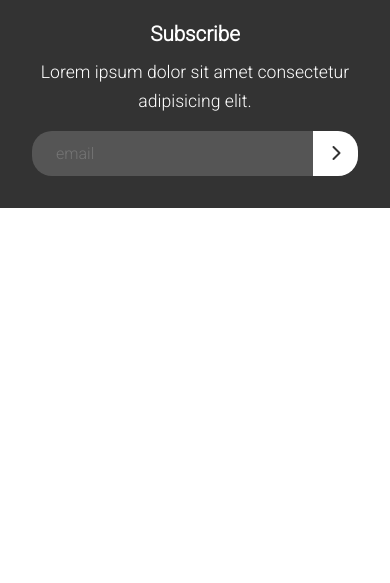
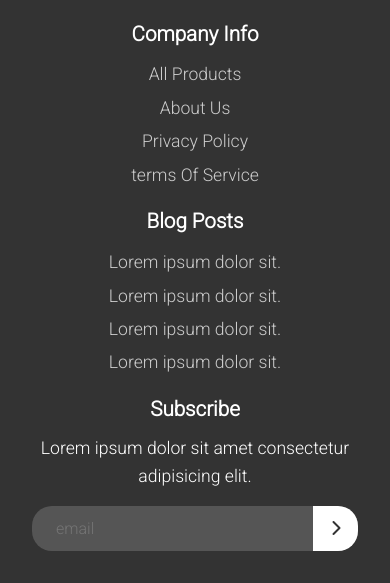
Before and after one commit to reaganodhiambo/Landing-page, a website: page index.html in a window 390 px wide. Shown: the part 2041-2624 px from the top of the page. Before the commit the page ends 2249 px from the top, so only its background shows below. Drawn offline with nearby package versions, Linux system fonts and the light colour scheme.

Commit message:
updated index file

```diff
--- a/css/style.css
+++ b/css/style.css
@@ -297,6 +297,7 @@ img {
     }
     .section-footer div:nth-child(2),
     .section-footer div:nth-child(3){
-        display: none;
+        display: flex;
+        flex-direction: column;
     }
 }
```
